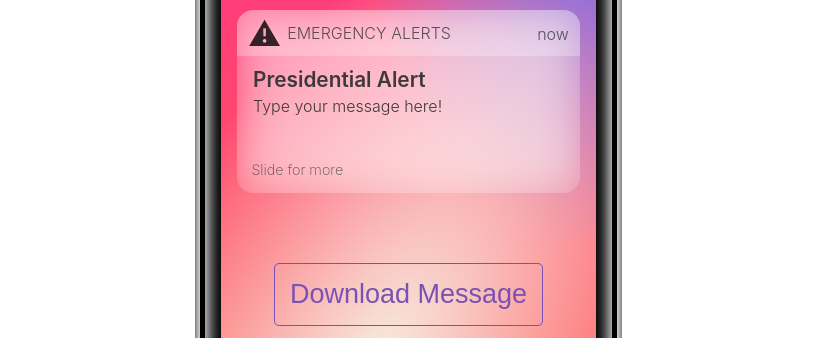
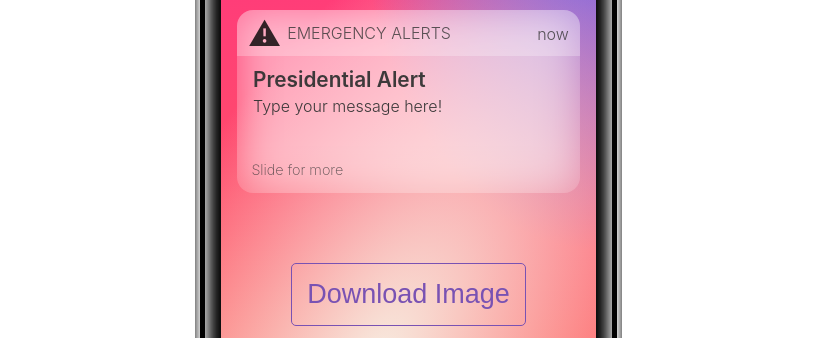
Before and after one commit to nwwatson/presidential-messages, a plain HTML site: page index.html in a window 1280 px wide. Shown: the part 462-800 px from the top of the page, without its empty margins (232-1045 px from the left). Drawn offline with Linux system fonts and the light colour scheme.

Commit message:
changed woreding

```diff
--- a/index.html
+++ b/index.html
@@ -229,7 +229,7 @@
               <div>Slide for more</div>
             </div>
             <div class="save-button">
-              <button id="button">Download Message</button>
+              <button id="button">Download Image</button>
             </div>
             <div class="attrib">
               <a href="http://presidentialmessages.com">presidentialmessages.com</a>
```
